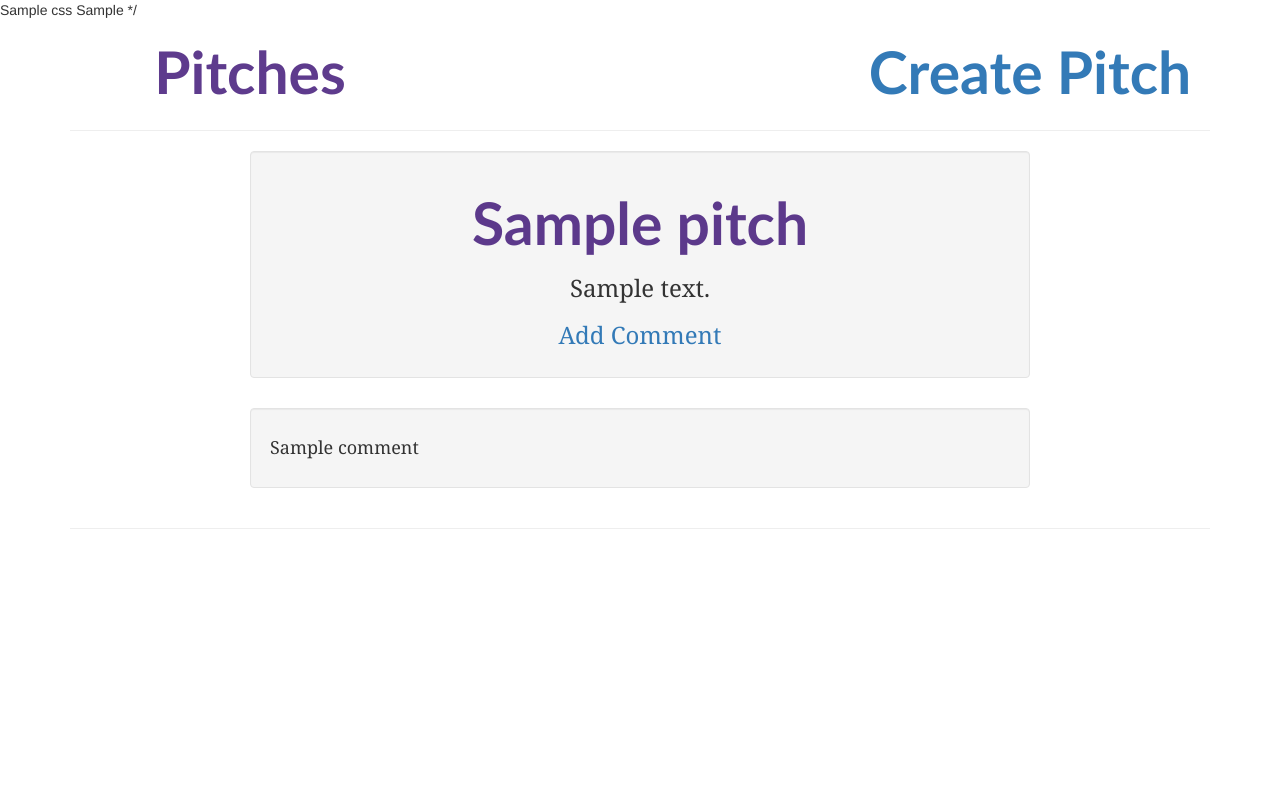
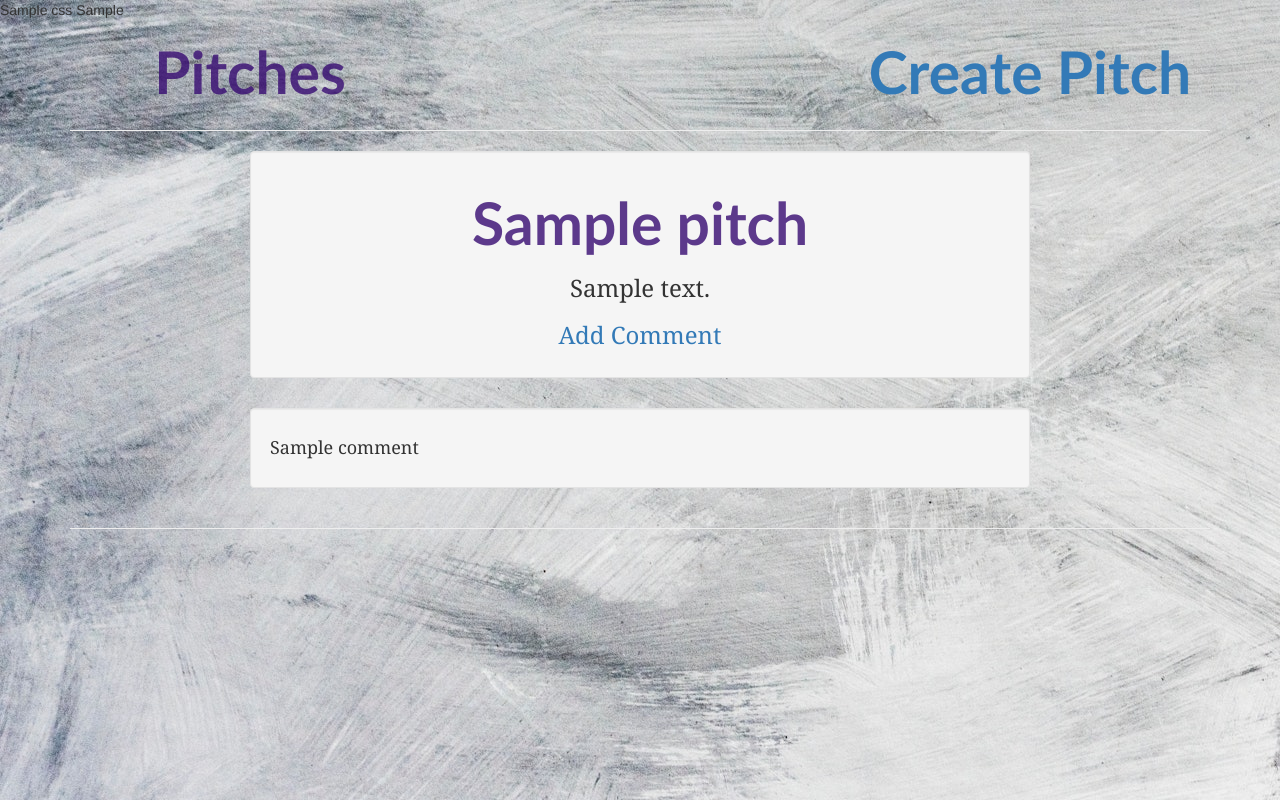
Before and after one commit to Peet-pitz/One-Minute-Pitches, a Python web app: template app/templates/index.html in a window 1280 px wide. Run offline with Jinja, Linux system fonts and the light colour scheme; the template is opened without the code that fills it: most values are stand-ins (such as "Sample title", 1, 10 or a date in 2020); some libraries are stand-ins or nearby versions; some web fonts are replaced.

Commit message:
add back-ground image

```diff
--- a/app/templates/index.html
+++ b/app/templates/index.html
@@ -19,10 +19,10 @@
           ul {
             font-family: 'Srisakdi',  Georgia;
           }
-          /* body{
+          body{
             background-image: url('/static/css/photo/abstract-attractive-backdrop-988872.jpg')
           }
-    </style> */
+    </style>
 
     <title> {{ title }} </title>
 
```
